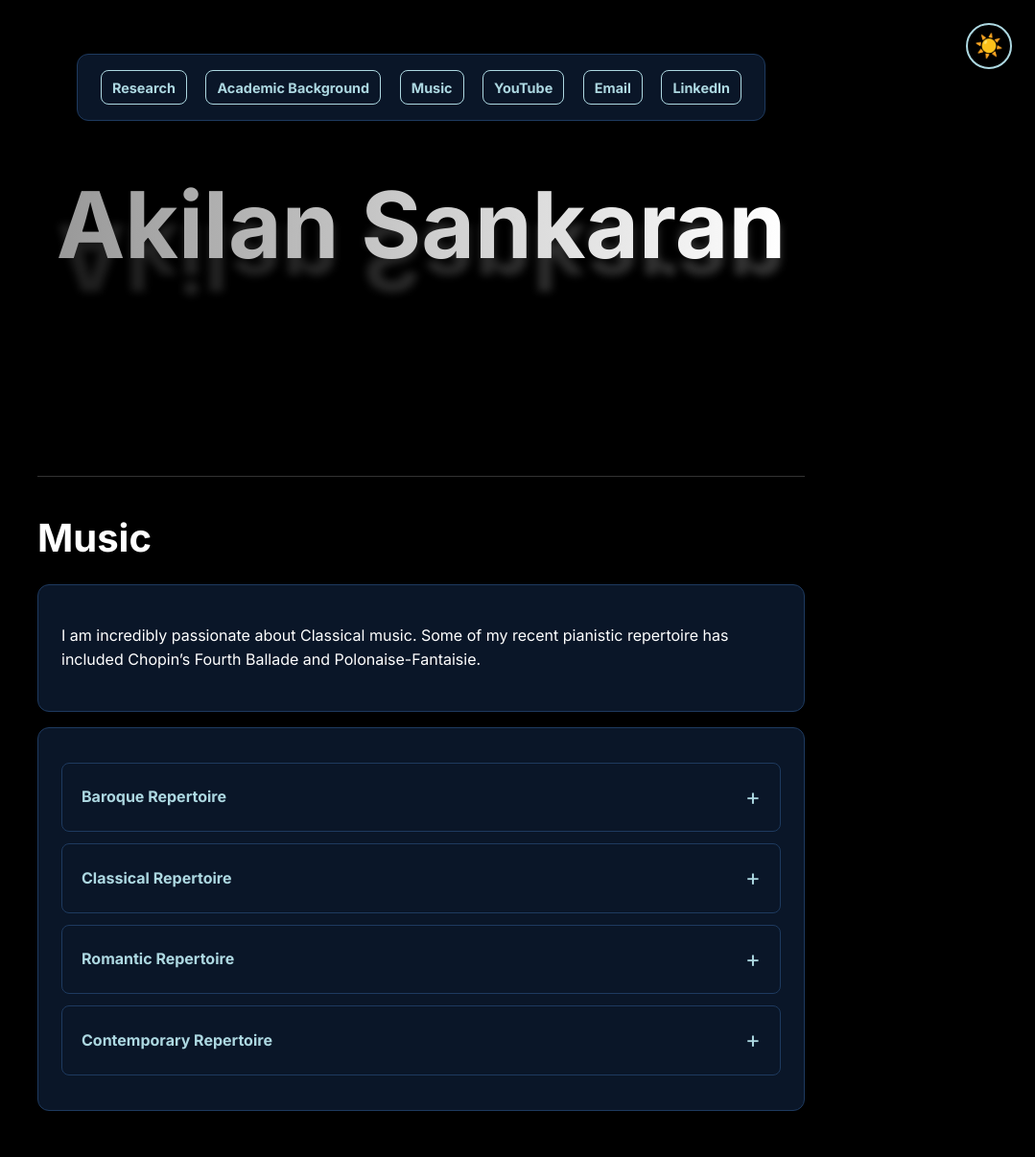
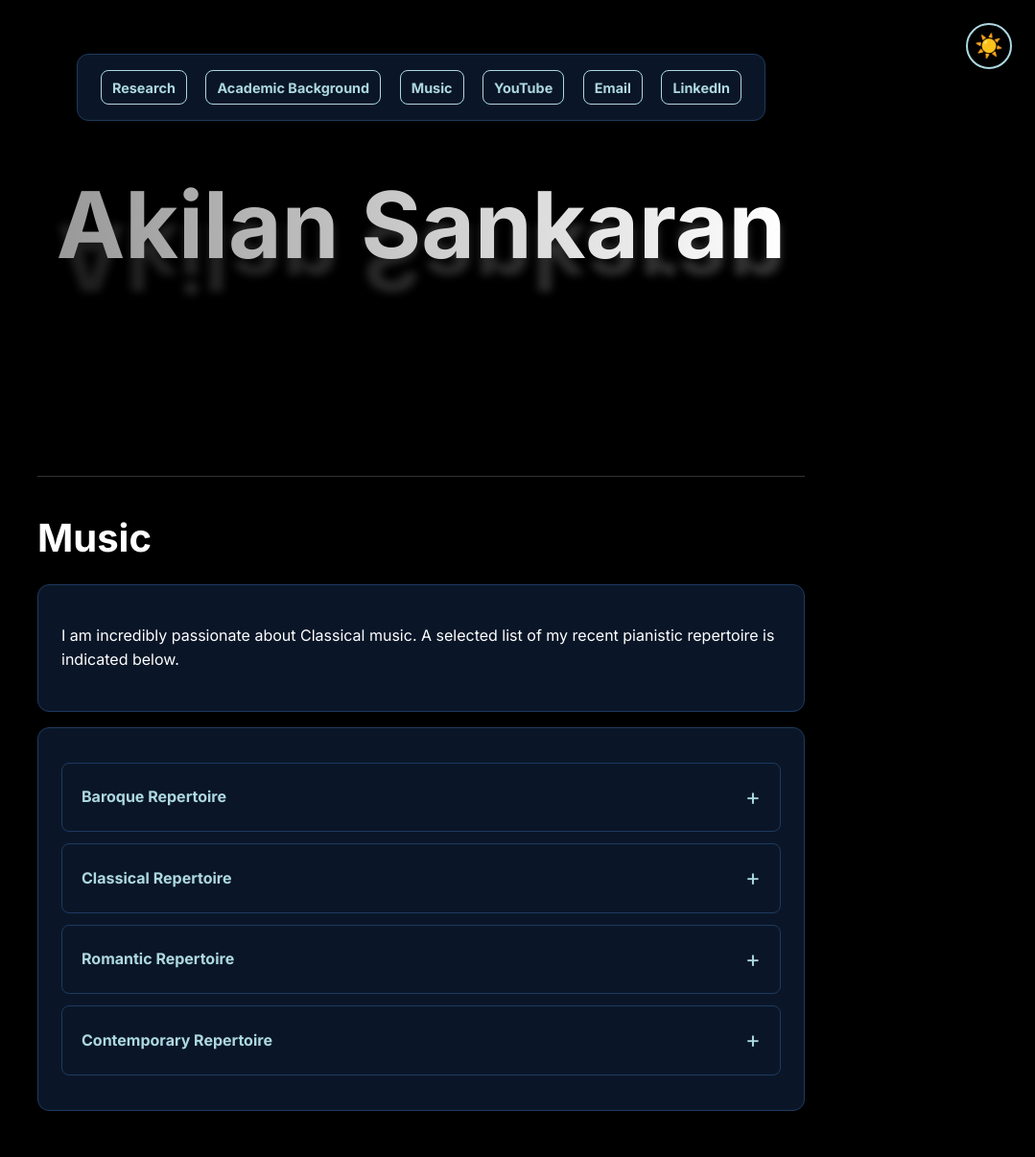
Before and after one commit to akilansankaran/akilansankaran.github.io, a Jekyll site: the page built from music.md, in a window 1280 px wide. Shown: the whole page at 96% size, without its empty margins (201-1280 px from the left). Built offline with Jekyll 4.4.1, drawn with Linux system fonts in a browser that asks for light colours; some web fonts are replaced.

Commit message:
music.md expansion

```diff
--- a/music.md
+++ b/music.md
@@ -7,7 +7,7 @@ title: Music
 # Music
 
 <div class="content-container" markdown="1">
-I am incredibly passionate about Classical music. Some of my recent pianistic repertoire has included Chopin's Fourth Ballade and Polonaise-Fantaisie.
+I am incredibly passionate about Classical music. A selected list of my recent pianistic repertoire is indicated below.
 </div>
 
 <div class="content-container">
@@ -15,9 +15,20 @@ I am incredibly passionate about Classical music. Some of my recent pianistic re
     <div class="repertoire-header">Baroque Repertoire</div>
     <div class="repertoire-content">
       <ul>
-        <li>Mazurka TEST</li>
-        <li>Mazurka TEST</li>
-        <li>Mazurka TEST</li>
+        <li>Johann Sebastian Bach
+          <ul>
+            <li>Prelude and Fugue in D Minor, BWV 851</li>
+           <li>Prelude and Fugue in C Minor, BWV 847</li>
+           <li>Prelude and Fugue in B-flat Minor, BWV 867</li>
+           <li>English Suite No. 2 in A Minor, BWV 807 (Complete)</li>
+           <li>Inventions, Nos. 2, 3, 13</li>
+          </ul>
+        </li>
+        <li>CPE Bach
+          <ul>
+            <li>Solfeggio in C Minor </li>
+          </ul>
+        </li>
       </ul>
     </div>
   </div>
```
